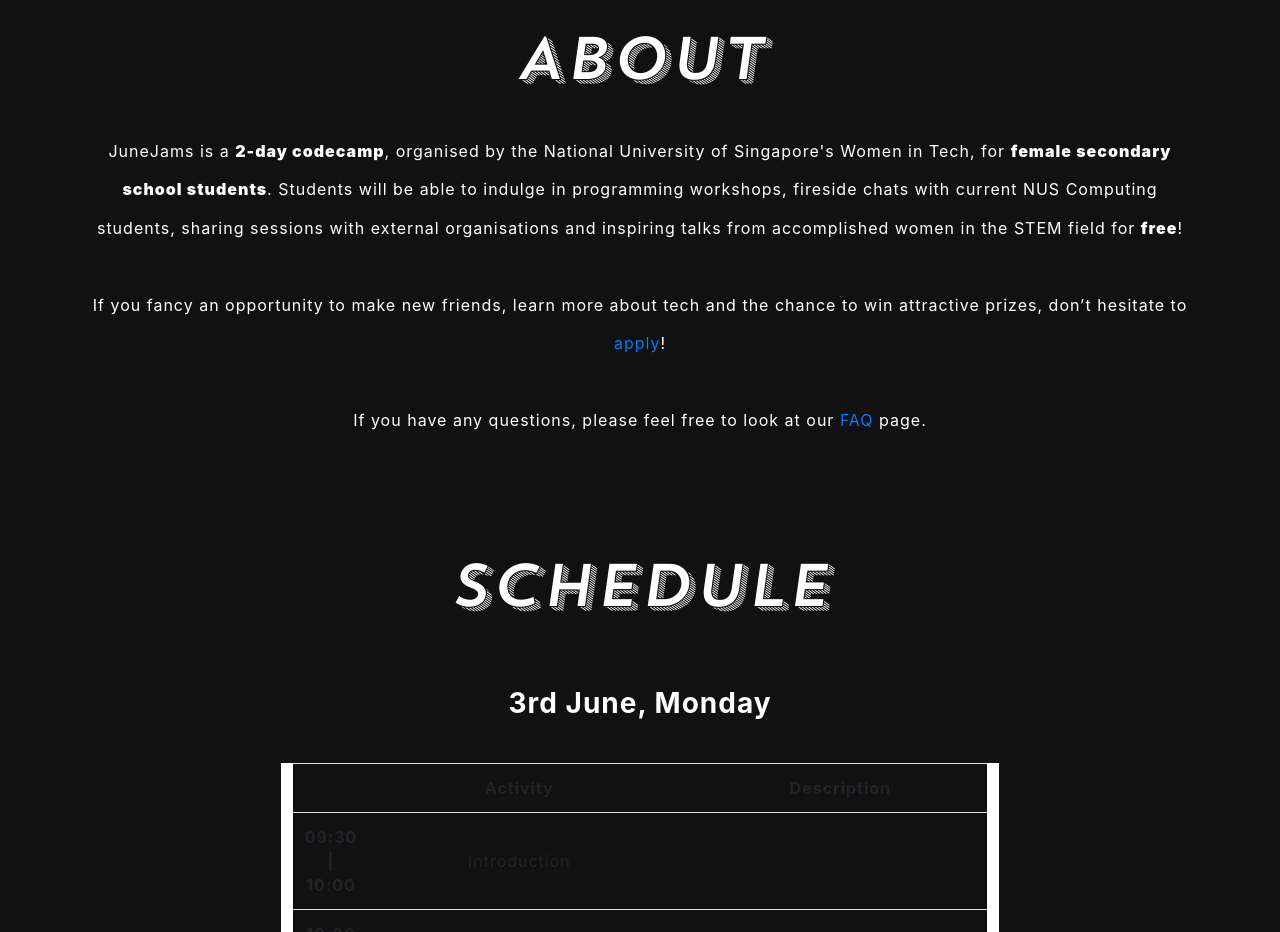
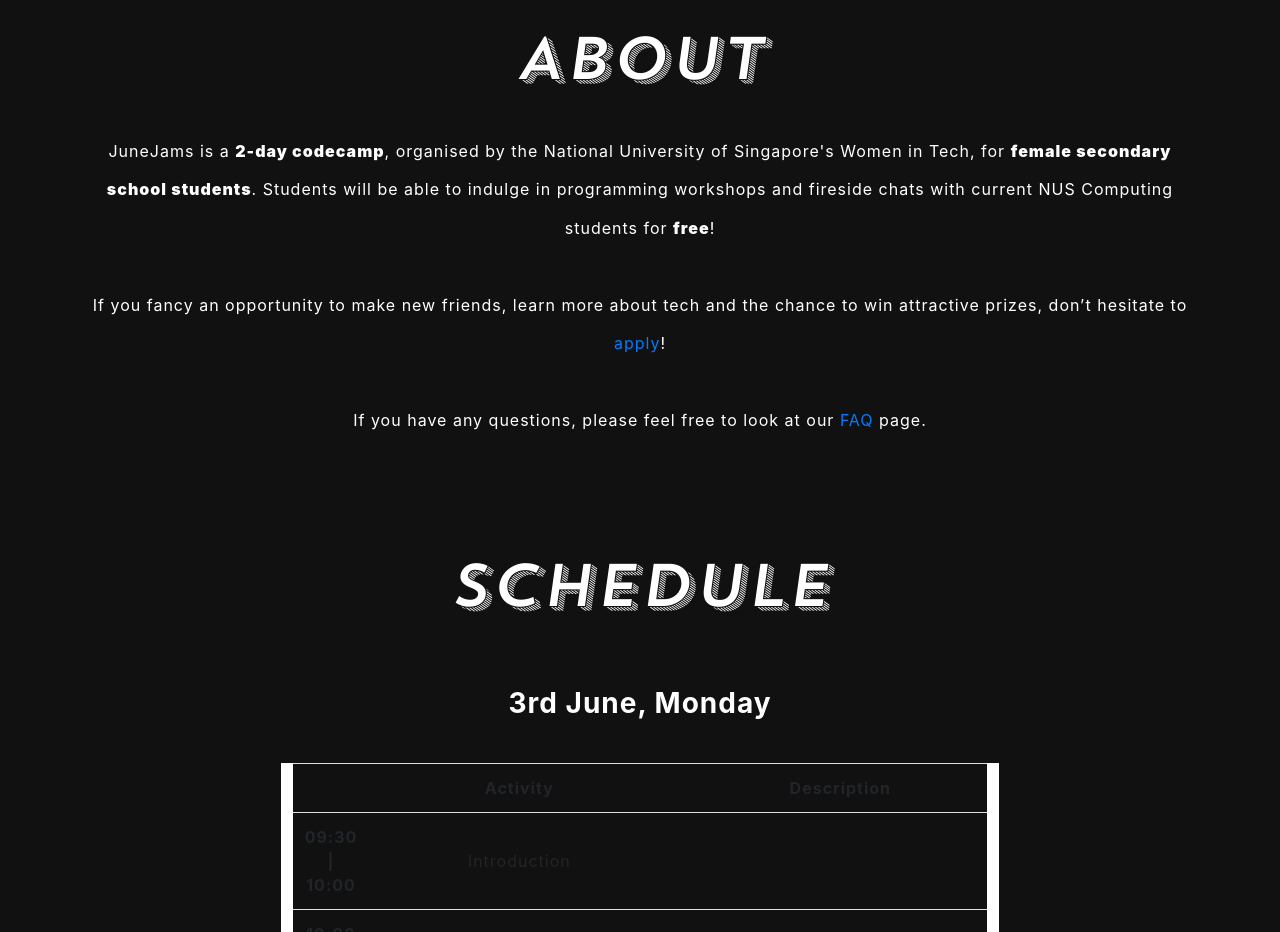
Before and after one commit to GiselleTan/WiT_JuneJams24_regWS, a website with bundled scripts: page index.html in a window 1280 px wide. Shown: the part 860-1792 px from the top of the page. Built offline with nearby package versions, Linux system fonts and the light colour scheme.

Commit message:
update about section

```diff
--- a/index.html
+++ b/index.html
@@ -100,7 +100,7 @@
 			<br>
 				<div class="mx-auto diagonal-section-content white-text">
 					<div class="container nexa">
-						<p class="about-text">JuneJams is a <strong class="bold">2-day codecamp</strong>, organised by the National University of Singapore's Women in Tech, for <strong class="bold">female secondary school students</strong>. Students will be able to indulge in programming workshops, fireside chats with current NUS Computing students, sharing sessions with external organisations and inspiring talks from accomplished women in the STEM field for <strong class="bold">free</strong>!
+						<p class="about-text">JuneJams is a <strong class="bold">2-day codecamp</strong>, organised by the National University of Singapore's Women in Tech, for <strong class="bold">female secondary school students</strong>. Students will be able to indulge in programming workshops and fireside chats with current NUS Computing students for <strong class="bold">free</strong>!
 						</br></br>
 						If you fancy an opportunity to make new friends, learn more about tech and the chance to win attractive prizes, don’t hesitate to <a href="signup.html">apply</a>!
 						<br><br>
```
